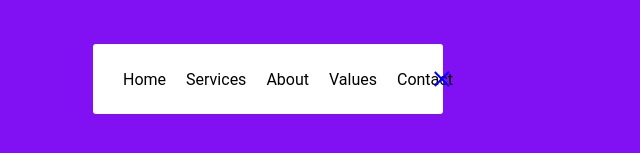
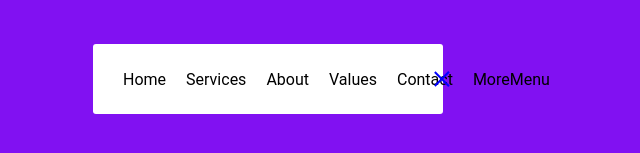
Before and after one commit to olaarowolo/DynamicNavigation, a plain HTML site: page index.html in a window 1280 px wide. Shown: the part 321-474 px from the top of the page, 372-1012 px from the left. Drawn offline with Linux system fonts and the light colour scheme; a web font is replaced by a local one.

Commit message:
Added more menu

```diff
--- a/index.html
+++ b/index.html
@@ -17,6 +17,7 @@
             <li><a href="#">About</a></li>
             <li><a href="#">Values</a></li>
             <li><a href="#">Contact</a></li>
+            <li><a href="#">MoreMenu</a></li>
         </ul>
         <span class="icon" id="toggle" aria-label="Toggle navigation">
             <span class="l l1"> </span>
```
Also changed, not shown: 1 other file.
